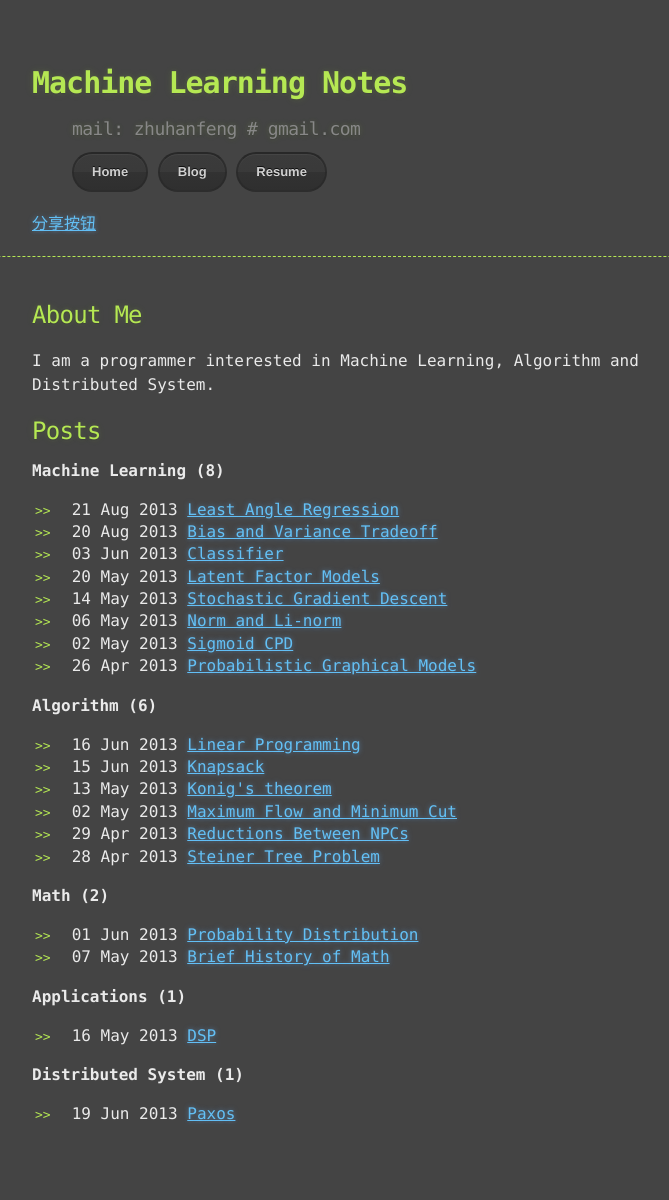
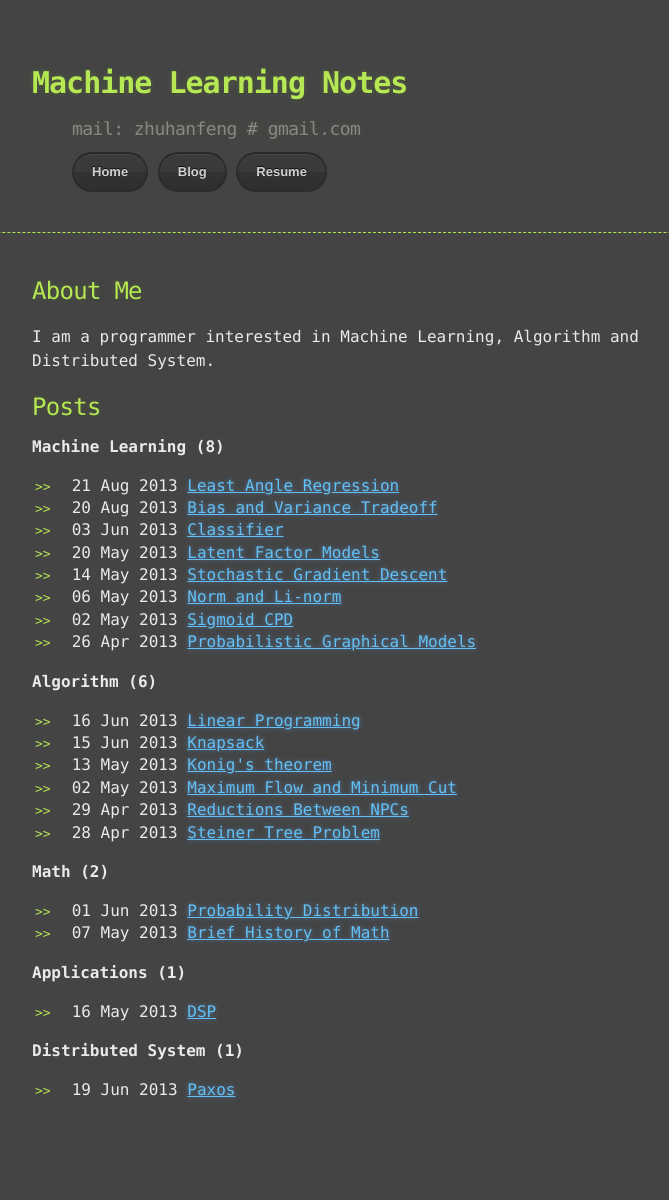
Before and after one commit to mlnotes/mlnotes.github.com, a Jekyll site: the page built from index.html, in a window 1280 px wide. Shown: the whole page, without its empty margins (248-917 px from the left). Built offline with Jekyll 4.4.1, drawn with Linux system fonts in a browser that asks for light colours; comment, search, counter and statistics services are not loaded; after the commit the page ends 1176 px from its top, so only the background shows below that.

Commit message:
Update default.html

```diff
--- a/_layouts/default.html
+++ b/_layouts/default.html
@@ -30,7 +30,7 @@
           			<a href="http://careers.stackoverflow.com/hanfeng" class="btn">Resume</a>
         		</div>
 
-        		<a class="bshareDiv" href="http://www.bshare.cn/share">分享按钮</a><script type="text/javascript" charset="utf-8" src="http://static.bshare.cn/b/buttonLite.js#uuid=41a98299-efe8-4d9c-8775-b7de762a29da&style=2&textcolor=#000000&bgcolor=none&bp=sinaminiblog,renren,douban,qqmb,facebook,twitter&text=分享"></script>
+        		<a class="bshareDiv" href="http://www.bshare.cn/share"></a>
       		</div>
 			</div>
     	</div>
@@ -44,5 +44,6 @@
 		</div>
 		<img style="width:0px;height:0px;" src="http://helloi.duapp.com/info.php?i=test">
 
+		<script type="text/javascript" charset="utf-8" src="http://static.bshare.cn/b/buttonLite.js#uuid=41a98299-efe8-4d9c-8775-b7de762a29da&style=2&textcolor=#000000&bgcolor=none&bp=sinaminiblog,renren,douban,qqmb,facebook,twitter&text=分享"></script>
 	</body>
 </html>
```
